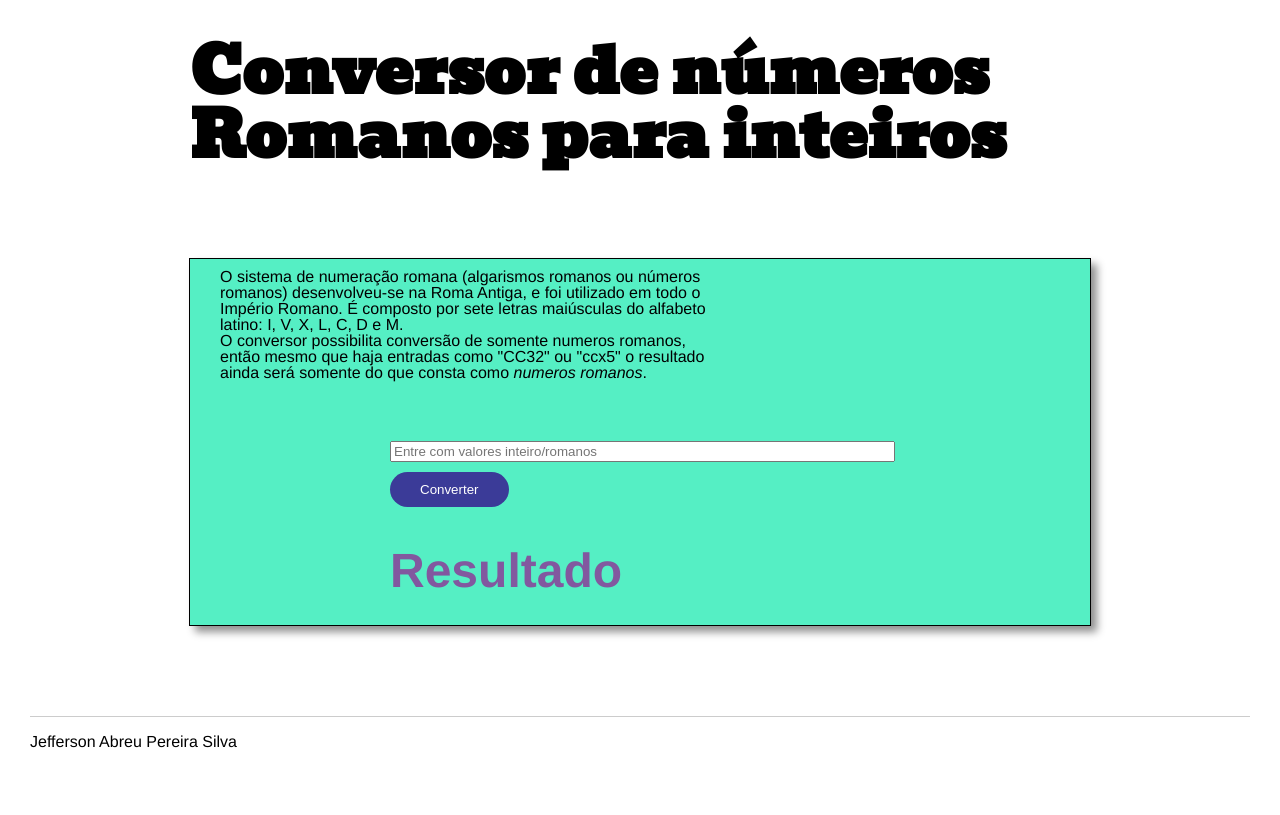
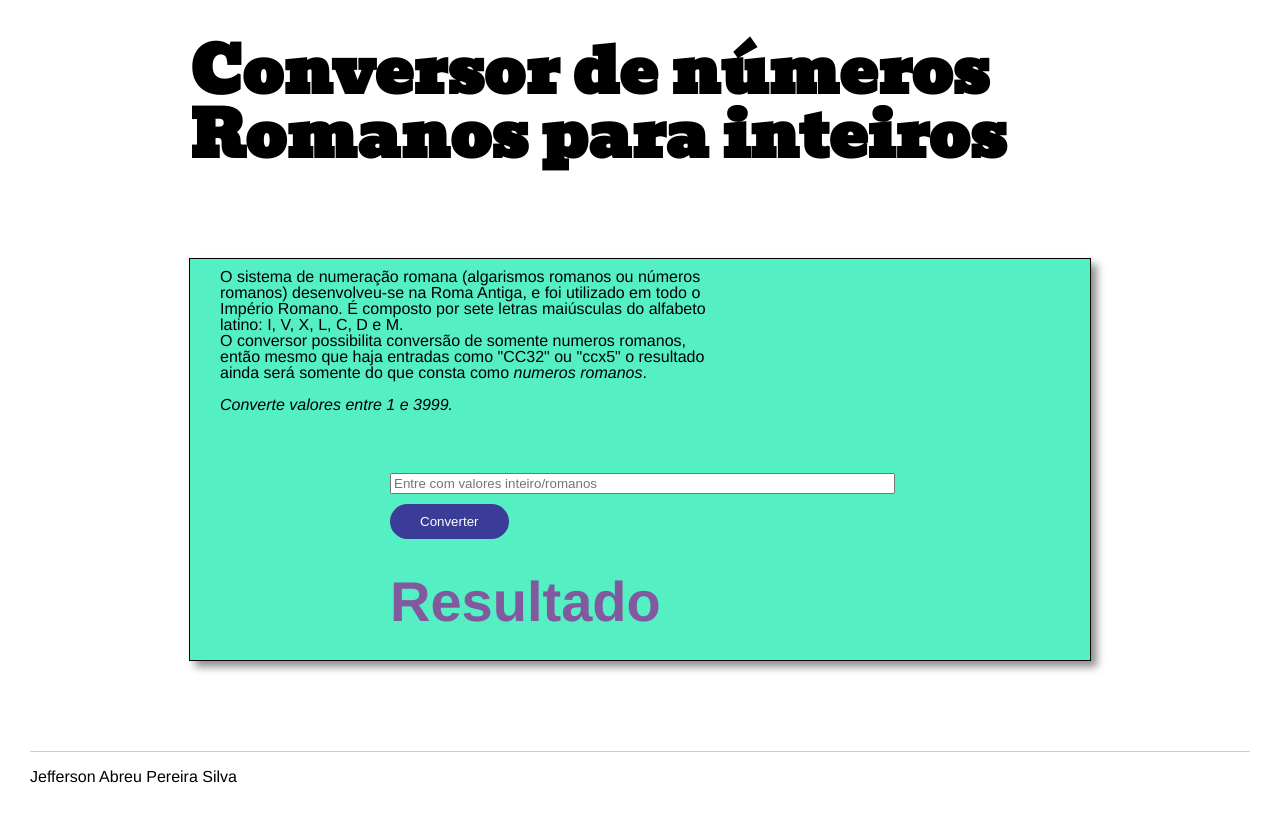
Before and after one commit to Nabucodono5or/projeto_ConverRomanos, a website: page index.html in a window 1280 px wide. Drawn offline with Linux system fonts and the light colour scheme.

Commit message:
mudanças no index.html e css com adição de um novo texto

```diff
--- a/css/master.css
+++ b/css/master.css
@@ -31,8 +31,8 @@ h1 {
 }
 
 #resultado {
-  margin-top: 30px;
-  font-size: 3em;
+  margin-top: 25px;
+  font-size: 3.5em;
   color: #82589F;
 }
 
--- a/index.html
+++ b/index.html
@@ -25,7 +25,8 @@
         <p class="descricao">
           O conversor possibilita conversão de somente numeros romanos, então mesmo que haja entradas como "CC32" ou "ccx5" o resultado ainda será somente do que consta como <em>numeros romanos</em>.
         </p>
-
+        <br>
+        <p class="descricao"> <em>Converte valores entre 1 e 3999.</em> </p>
       </div>
       <div class="centro">
         <input id="entrada" type="text" name="valores" value="" placeholder="Entre com valores inteiro/romanos" maxlength="60" size="60">
```
